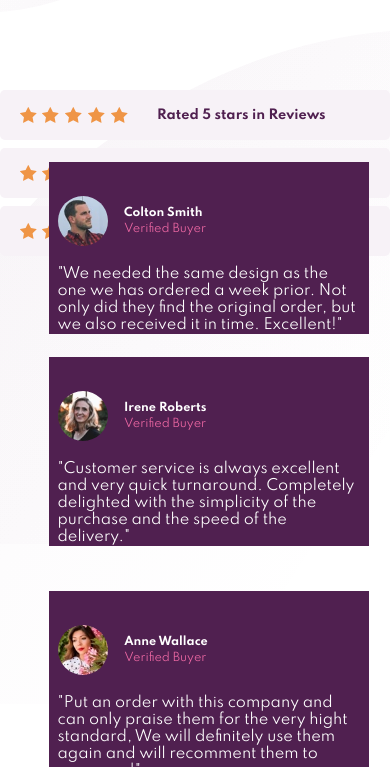
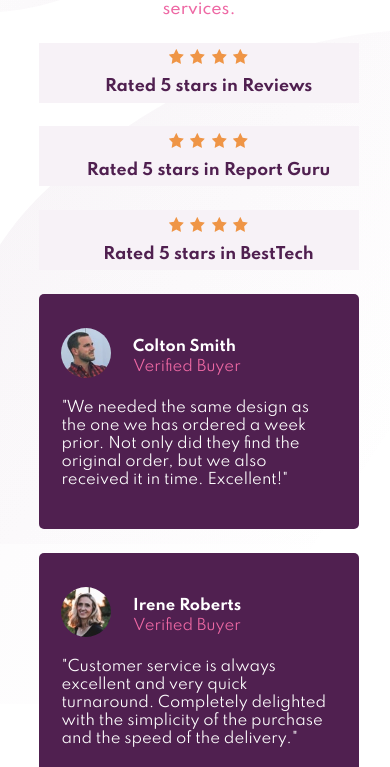
Before and after one commit to ruona88/Social-Proof, a plain HTML site: page index.html in a window 390 px wide. Shown: the part 300-1067 px from the top of the page. Drawn offline with Linux system fonts and the light colour scheme.

Commit message:
This is fully responsive, but I wonder why I can't add a bottom padding since I added it at the top

```diff
--- a/index.html
+++ b/index.html
@@ -8,23 +8,16 @@
     <link href = "style.css" type = "text/css" rel = "stylesheet">
 </head>
 <body>
+ <main class = "container">
 
-    <main class = "project-container">
-
-        <div class = "topbox">
-            <div class = "comments">
-                <div class = "textcontainer">
     <p class = "bigtext">
         10,000+ of our users love our products.
     </p>
+
     <p class = "smalltext">
         We only provide great products combined with excellent customer service. See what our
         satisfied customers are saying about our services.
     </p>
-                </div>
-            </div>
-
-            <div class = "ratings">
 
     <div class = "ratingsone" id = "firstrating">
         <img src = "Images/icon-star.svg" alt = "" class = "starimage" id = "firststar">
@@ -49,11 +42,6 @@
         <img src = "Images/icon-star.svg" alt = "" class = "starimage">
         <img src = "Images/icon-star.svg" alt = "" class = "starimage"> <span class = "spanthree">Rated 5 stars in BestTech</span>
     </div>
-
-            </div>
-        </div>
-
-        <div class = "bottombox">
 
     <div class = "colton person">
         <div class = 'customerinfo'>
@@ -102,9 +90,6 @@
              definitely use them again and will recomment them to everyone!"
         </blockquote>
     </div>
-
-        </div>
-
  </main>
 
 </body>
--- a/mediaqueries.scss
+++ b/mediaqueries.scss
@@ -0,0 +1,37 @@
+@media screen and (max-width: 1000px) {
+    .topbox {
+        width: 90% !important;
+        flex-direction: column;
+        margin: auto;
+    }
+
+    .comments {
+        width: 100% !important;
+        text-align: center;
+    }
+
+    .ratings {
+        width: 100% !important;
+        height: 100%;
+        text-align: center !important;
+
+    }
+
+    .ratingsone, .ratingstwo, .ratingsthree {
+        width: 100% !important;
+        margin-right: 0 !important;
+
+    }
+
+    span {
+        display: block !important;
+    }
+
+    .bottombox {
+        flex-direction: column !important;
+    }
+
+    .ratings {
+        margin-top: 50px;
+    }
+}
--- a/style.scss
+++ b/style.scss
@@ -22,111 +22,110 @@ html, body {
     font-size: 16px;
 }
 
-.project-container {
+main {
+    border: $border;
     width: 100%;
     height: 100%;
+    display: grid;
+    grid-template-rows: repeat(20, 1fr);
+    grid-template-columns: repeat(15, 1fr);
+    grid-row-gap: 3%;
 
-    .topbox {
-        border: $border;
-        width: 75%;
-        height: 50%;
-        margin: auto;
-        display: flex;
-
-        .comments {
-            border: $border;
-            width: 40%;
-            padding-top: 50px;
-
-            .textcontainer {
-             border: $border;
 
     .bigtext {
-                  font-size: 2.9em;
+        grid-row: 3 / span 5;
+        grid-column: 3 / span 4;
+        border: $border;
+        color: $main-color;
+        font-size: 2.5em;
         font-weight: 900;
-                  color: $main-color;
-                  margin-bottom: 20px;
     }
 
     .smalltext {
         border: $border;
+        grid-row: 8 / span 2;
+        grid-column: 3 / span 4;
         color: $small-text-color;
-                   font-size: 0.8em;
+        font-size: 0.75em;
         font-weight: 500;
     }
+
+    .ratingsone {
+        border: $border;
+        grid-row: 3 / span 2;
+        grid-column: 8 / span 4;
+        width: 100%;
+
+    }
+
+    .ratingstwo {
+        border: $border;
+        grid-row: 5 / span 2;
+        grid-column: 9 / span 4;
+    }
+
+    .ratingsthree {
+        border: $border;
+        grid-row: 7 / span 2;
+        grid-column: 10 / span 4;
+    }
+
+    .colton {
+        border: $border;
+        grid-row: 11 / span 6;
+        grid-column: 3 / span 3;
+    }
+
+    .irene {
+        border: $border;
+        grid-row: 12 / span 6;
+        grid-column: 7 / span 3;
+    }
+
+    .Anne {
+        border: $border;
+        grid-row: 13 / span 6;
+        grid-column: 11 / span 3;
     }
 }
 
-        .ratings {
-            border: $border;
-            padding-top: 60px;
-            width: 60%;
-            //text-align: right;
+#firstrating, #secondrating, #thirdrating {
+    background-color: $ratings-background-color;
+    border-radius: 10px;
+    color: $main-color;
+    font-weight: 900;
+    font-size: 0.75em;
     display: flex;
-            flex-direction: column;
-            align-items: flex-end;
+    align-items: center;
+    min-width: 320px;
 
-            .ratingsone, .ratingstwo, .ratingsthree {
-                border: $border;
-                width: 75%;
-                border-radius: 5px;
-                background-color: $ratings-background-color;
-                height: 50px;
-                display: flex;
-                flex-direction: row;
-                align-items: center;
-                margin-bottom: 2%;
+    .starimage {
+        width: 15px;
+        height: 15px;
+        margin-right: 2%;
+    }
+
+    #firststar{
+        padding-left: 6%;
+    }
 
     span {
         margin-left: 6%;
-                    font-weight: 900;
-                    color: $main-color;
-                    font-size: 0.8em;
-                }
-
-                #firststar {
-                    padding-left: 5%;
-                }
-
-                img {
-                    margin-right: 1.5%;
     }
 }
 
-            #secondrating {
-                margin-right: 5%;
-            }
-
-            #firstrating {
-                margin-right: 10%;
-            }
-        }
-    }
-
-    .bottombox {
-        border: $border;
-        height: 50%;
-        width: 75%;
-        margin: auto;
-        display: flex;
-        flex-direction: row;
-        justify-content: space-between;
-        padding-top: 40px;
-
 .person {
-            border: $border;
     background-color: $main-color;
-            height: 220px;
-            width: 320px;
+    border-radius: 5px;
     padding-top: 34px;
-            padding-left: 3%;
-            padding-right: 3%;
-            margin-right: 2%;
+    padding-left: 7%;
+    padding-right: 7%;
+    width: 120%;
 
     blockquote {
         color: white;
         margin-top: 15px;
-                font-size: 0.9em;
+        font-size: 0.7em;
     }
 
     .customerinfo {
@@ -162,52 +161,85 @@ html, body {
     }
 }
 
-        .Anne {
-            margin-top: 45px;
+@media only screen and (max-width: 1000px) {
+    html, body {
+        font-size: 21px;
+    }
+    main {
+        padding-top: 50px;
+        width: 80% ;
+        height: 100%;
+        margin: auto;
+        grid-template-columns: 1fr;
+        grid-template-rows: 2fr 1.5fr 1fr 1fr 1fr 2.2fr 2.2fr 2.2fr;
+        grid-template-areas: "bigtext"
+                             "smalltext"
+                             "firstrating"
+                             "secondrating"
+                             "thirdrating"
+                             "colton"
+                             "irene"
+                             "anne";
+
+        .bigtext {
+            grid-area: bigtext;
+            text-align: center;
+            font-size: 2.0em;
+        }
+
+        .smalltext {
+            grid-area: smalltext;
+            text-align: center;
+        }
+
+        .ratingsone {
+            grid-area: firstrating;
+            border-radius: 0px !important;
+            height: 60px;
+            flex-wrap: wrap;
+            justify-content: center;
+        }
+
+        .ratingstwo {
+            grid-area: secondrating;
+            border-radius: 0px !important;
+            height: 60px;
+            flex-wrap: wrap;
+            justify-content: center;
+        }
+
+        .ratingsthree {
+            grid-area: thirdrating;
+            border-radius: 0px !important;
+            height: 60px;
+            flex-wrap: wrap;
+            justify-content: center;
+        }
+
+        .colton {
+            grid-area: colton;
+            width: 100%;
+            height: 100%;
+            padding-bottom: 40px;
         }
 
         .irene {
-            margin-top: 22.5px;
+            grid-area: irene;
+            width: 100%;
+            padding-bottom: 40px;
+        }
+
+        .Anne {
+            grid-area: anne;
+            width: 100%;
+            padding-bottom: 40px;
+        }
     }
 
 }
-}
 
-
-
-
-
-@media screen and (max-width: 800px) {
-    .topbox {
-        width: 100% !important;
-        flex-direction: column;
-    }
-
-    .comments {
-        width: 100% !important;
-        text-align: center;
-    }
-
-    .ratings {
-        width: 100% !important;
-        height: 100%;
-        text-align: center !important;
-    }
-
-    .ratingsone, .ratingstwo, .ratingsthree {
-        width: 100% !important;
-        margin-right: 0 !important;
-    }
-
-    span {
-        display: block !important;
-    }
-
-    .bottombox {
-        flex-direction: column !important;
-    }
-
-    .ratings {
-        margin-top: 50px;
+@media only screen and (min-width: 1150px) {
+    html, body {
+        font-size: 19px;
     }
 }
```
Also changed, not shown: mediaqueries.css, style.css, 2 other files. Lines whose indentation alone changed are shown as unchanged.
